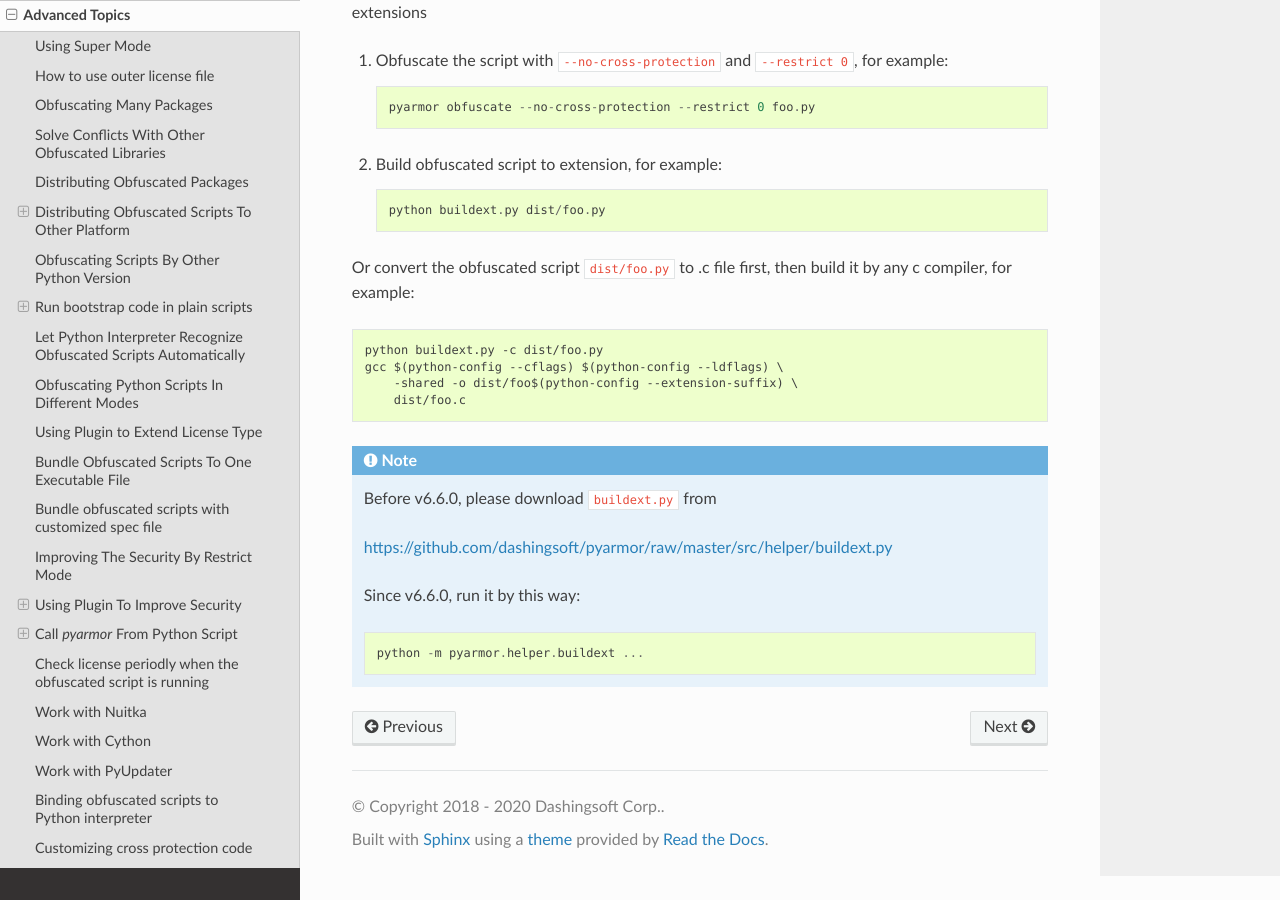
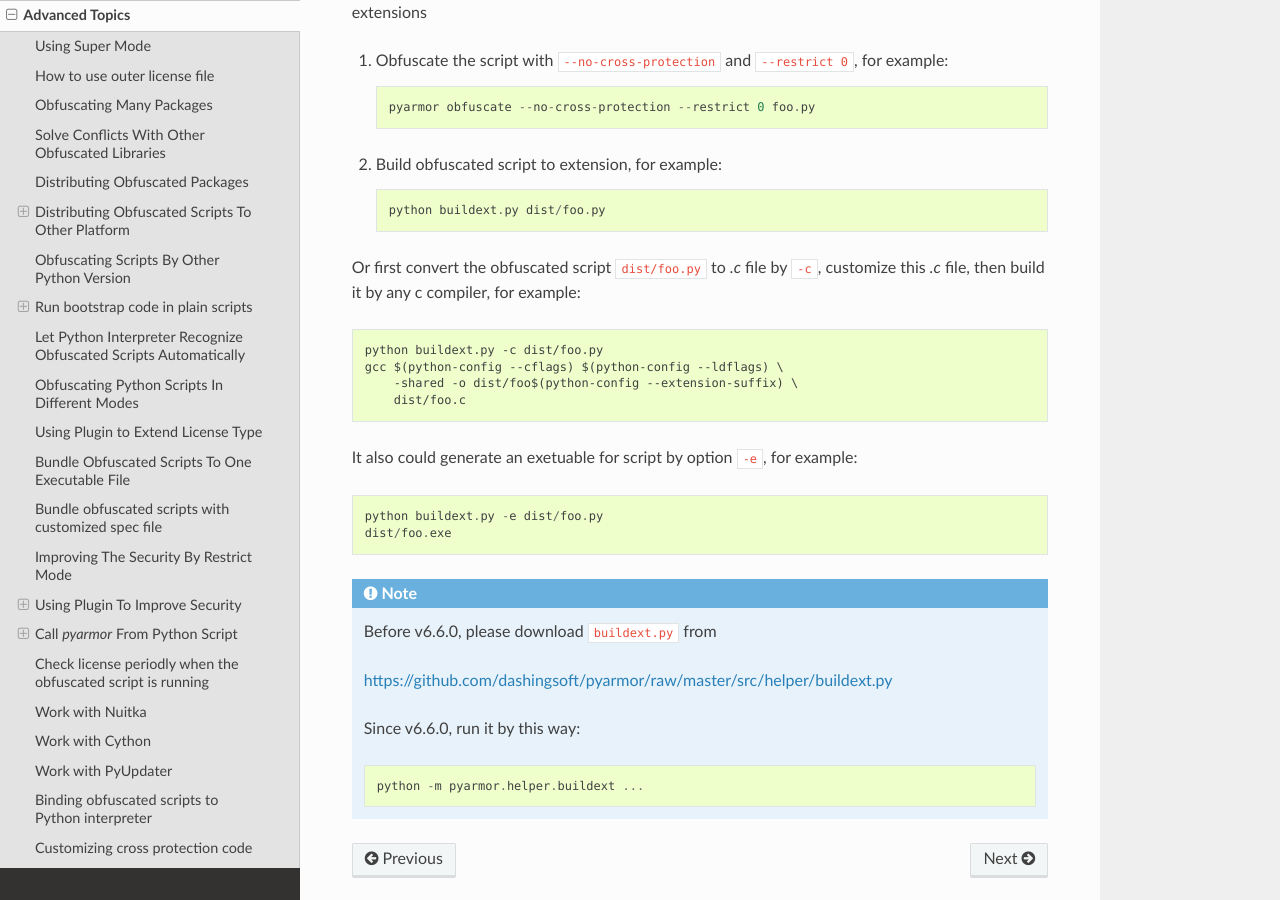
Before and after one commit to dashingsoft/pyarmor, a Sphinx documentation site: the page built from docs/advanced.rst, in a window 1280 px wide and 900 px high, scrolled down 30773 px. Built offline with Sphinx 7.4.7 and the Read the Docs theme 2.0.0, drawn with Linux system fonts in a browser that asks for light colours.

Commit message:
Document buildext

```diff
--- a/docs/advanced.rst
+++ b/docs/advanced.rst
@@ -1509,14 +1509,19 @@ obfuscated scripts to extensions
 
     python buildext.py dist/foo.py
 
-Or convert the obfuscated script ``dist/foo.py`` to .c file first, then
-build it by any c compiler, for example::
+Or first convert the obfuscated script ``dist/foo.py`` to `.c` file by ``-c``,
+customize this `.c` file, then build it by any c compiler, for example::
 
     python buildext.py -c dist/foo.py
     gcc $(python-config --cflags) $(python-config --ldflags) \
         -shared -o dist/foo$(python-config --extension-suffix) \
         dist/foo.c
 
+It also could generate an exetuable for script by option ``-e``, for example::
+
+    python buildext.py -e dist/foo.py
+    dist/foo.exe
+
 .. note::
 
     Before v6.6.0, please download ``buildext.py`` from
```
